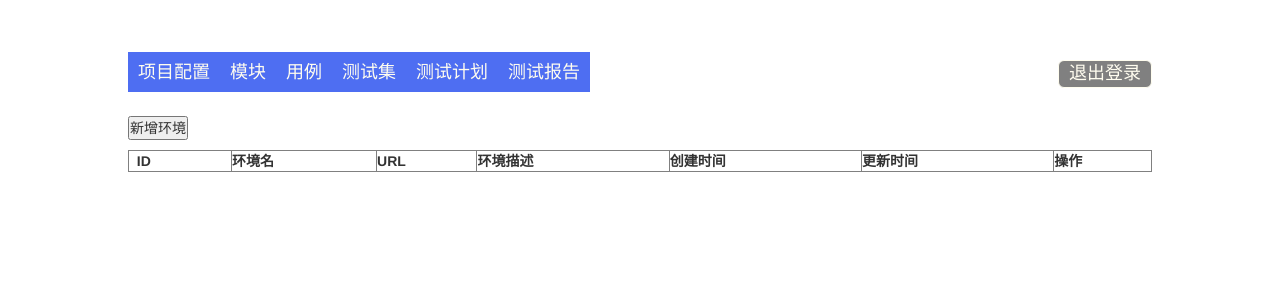
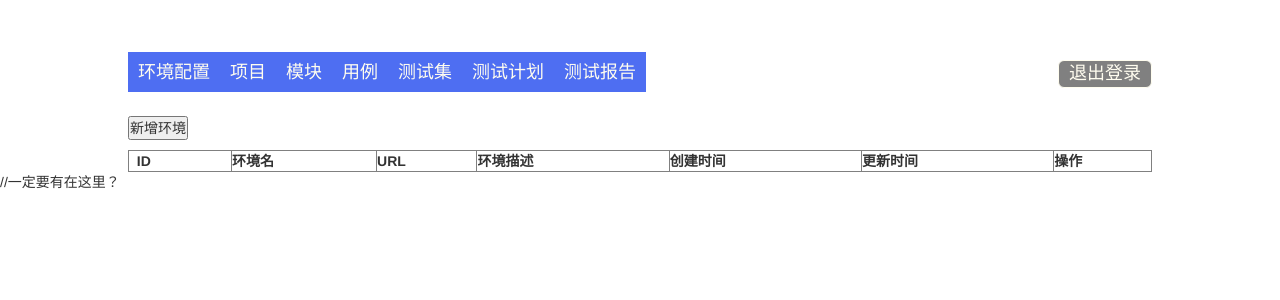
Before and after one commit to xie30/hen-yi-ban, a Django app: template APITestPlat/templates/home.html in a window 1280 px wide. Shown: the top 300 px of the page. Run offline with Django 3.2, Linux system fonts and the light colour scheme; the template is opened without the code that fills it, so the values that code supplies are empty; some libraries are stand-ins or nearby versions.

Commit message:
base.html

```diff
--- a/APITestPlat/static/css/home.css
+++ b/APITestPlat/static/css/home.css
@@ -13,6 +13,7 @@
     margin: 0;
     padding: 0;
     text-decoration: none;
+    list-style:none;
 }
 .home-p {
     /*display: flex;*/
@@ -32,7 +33,7 @@
     cursor: pointer;
 }
 .titles span{
-    padding: 10px;
+    padding:10px;
     font-size: 18px;
     background-color: #4e6ef2;
     color: #fffdef;
@@ -43,6 +44,11 @@
 }
 .titles{
     display: flex;
+}
+.titles-content{
+    display: flex;
+    width: 100%;
+    margin: auto;
 }
 .add-env-but{
     width: 80%;
@@ -55,7 +61,9 @@
     top: 0;
     width: 100%;
     height: 100%;
+    margin: auto;
     background:rgba(0,0,0,0.3);
+
 }
 .add-env-win{
     display: flex;
@@ -73,10 +81,22 @@
     justify-content: center;
     align-items: center;
     background: white;
+
 }
 .add-env-close{
-    display: block;
     float: right;
+    margin-top:-275px;
+    margin-left: -23px;
+}
+#close-but span{
+    margin: 5px;
+}
+.add-new-but{
+    display: flex;
+    padding-top: 200px;
+}
+.env-save-but,.env-cancel-but{
+    padding: 5px;
 }
 
 .set-contents{
--- /dev/null
+++ b/APITestPlat/static/js/base.js
@@ -0,0 +1,58 @@
+// 相当于一个公用的js
+// env配置
+var envco= document.querySelector(".setting span")
+document.querySelector(".setting").onclick = function(){
+    //同时改变tab的属性
+    envco.style.fontSize="21px";
+    envco.style.backgroundColor='blue';
+    reqEnv();
+};
+<!-- 请求环境配置查询的函数-->
+function reqEnv(){
+    //console.log("11111")
+    fetch("/home/autotest/env/",{method:"GET",
+        headers:{"X-CSRFToken":token, "X-Requested-With":"XMLHttpRequest"},
+            })
+        .then(response => response.json())
+        .then(data => {
+            //console.log(data)
+            var innerHTML= '';
+            var envData = data["data"];
+            for (let envs in data["data"]){
+                let ds = envData[parseInt(envs)];
+                let t = temp; //这里的赋值要保证每次循环数据的时候，t都是空的
+                for ( let d in ds){
+                    t = t.split('{' + d + '}').join(ds[d]);
+            }
+                innerHTML += t;
+        }
+            document.querySelector('tbody').innerHTML = innerHTML;
+        //window.location.href=data['url']
+    })
+        .catch((error)=>{
+            console.error('Error:', error);
+        })
+}
+
+//project项目
+var project = document.querySelector(".project")
+var projects = document.querySelector(".project span")
+var token = document.getElementsByName("csrfmiddlewaretoken")[0].value;
+project.onclick = function () {
+    console.log('ppp')
+    projects.style.fontSize="21px";
+    projects.style.backgroundColor='blue';
+    // window.location.href = "/home/autotest/project/";
+    //console.log("333")
+    reqP();
+}
+function reqP() {
+    fetch("/home/autotest/project/",{
+            method:"GET",
+            headers:{"X-CSRFToken":token}
+    })
+        .then(data =>{
+            console.log(data)
+            window.location.href = data["url"];
+        })
+}
--- a/APITestPlat/static/js/home-env.js
+++ b/APITestPlat/static/js/home-env.js
@@ -64,13 +64,10 @@ var temp = `<tr class="env-list-data">
 // <!-- 如果要放在标签的写法 -->
 //var temp= document.querySelector('tbody').innerHTML
 // {#console.log(temp)#}
-document.querySelector(".setting").onclick = function(){
-    reqEnv();
-};
 <!-- 请求环境配置查询的函数-->
 function reqEnv(){
     //console.log("11111")
-    fetch("./autotest/env/",{method:"GET",
+    fetch("/home/autotest/env/",{method:"GET",
         headers:{"X-CSRFToken":token, "X-Requested-With":"XMLHttpRequest"},
             })
         .then(response => response.json())
--- /dev/null
+++ b/APITestPlat/static/js/home-project.js
@@ -0,0 +1 @@
+//点击模块，切换并查询相关数据返回
--- /dev/null
+++ b/APITestPlat/templates/base.html
@@ -0,0 +1,38 @@
+<!DOCTYPE html>
+<html lang="en">
+<head>
+    <meta charset="UTF-8">
+    <title>首页</title>
+    <link rel="stylesheet" href="/static/css/home.css">
+    <link rel="stylesheet" href="/static/css/base.css">
+    <link rel="stylesheet" href="/static/bootstrap-3.4.1-dist/css/bootstrap.css">
+{#    <script src="/static/js/home-env.js"></script>#}
+{#    <script src="/static/js/home-project.js"></script>#}
+{#    不需要这里加#}
+
+</head>
+<body>
+{% csrf_token %}
+<div class="home-p">
+    <div class="logout">
+        <button id="logout-but">退出登录</button>
+    </div>
+    <div class="title">
+        <div class="titles">
+            <!-- 通常可以用ul，语义化，而不是都用div -->
+           <ul class="titles-content">
+               <li class="setting"><span>环境配置</span></li>
+               <li class="project"><span>项目</span></li>
+               <li class="mokuai"><span>模块</span></li>
+               <li class="case-list"><span>用例</span></li>
+               <li class="test-suite"><span>测试集</span></li>
+               <li class="test-plan"><span>测试计划</span></li>
+               <li class="test-report"><span>测试报告</span></li>
+           </ul>
+        </div>
+    </div>
+</div>
+    {% block content %}
+    {% endblock %}
+</body>
+</html>
--- a/APITestPlat/templates/home.html
+++ b/APITestPlat/templates/home.html
@@ -1,47 +1,5 @@
-<!DOCTYPE html>
-<html lang="en">
-<head>
-    <meta charset="UTF-8">
-    <title>首页</title>
-    <link rel="stylesheet" href="/static/css/home.css">
-    <link rel="stylesheet" href="/static/css/base.css">
-    <link rel="stylesheet" href="/static/bootstrap-3.4.1-dist/css/bootstrap.css">
-
-</head>
-<body>
-{% csrf_token %}
-<div class="home-p">
-    <div class="logout">
-        <button id="logout-but">退出登录</button>
-    </div>
-    <div class="title">
-        <div class="titles">
-            <!-- 通常可以用ul，语义化，而不是都用div -->
-            <div class="setting">
-                <div class="setting-content">
-                    <span id="setting-text">项目配置</span>
-                </div>
-                <div class="setting-line"></div>
-            </div>
-            <div class="project">
-                <span id="project-text">模块</span>
-                <div class="project-line"></div>
-            </div>
-            <div class="case-list">
-                <span id="case-text">用例</span>
-            </div>
-            <div class="test-suite">
-                <span id="suite-text">测试集</span>
-            </div>
-            <div class="test-plan">
-                <span id="plan-text">测试计划</span>
-            </div>
-            <div class="test-report">
-                <span id="report-text">测试报告</span>
-            </div>
-        </div>
-    </div>
-</div>
+{% extends 'base.html' %}
+{% block content %}
     <!-- 项目配置列表/表格 -->
     <div class="add-env-but">
         <button class="add-button">
@@ -54,15 +12,10 @@
     <div class="add-env">
         <div class="add-env-win">
             <div class="new-env">
-            <div class="add-env-close">
-                <button id="close-but">
-                    <span>x</span>
-                </button>
-            </div>
                 <div class="add-env-content">
                     <p>环境名：<input type="text" id="env-name"></p>
-                <p>Host：<input type="text" id="env-host"></p>
-                <p>描述：<input type="text" id="env-description"></p>
+                    <p>H o s t：<input type="text" id="env-host"></p>
+                    <p>简 &nbsp介&nbsp：<input type="text" id="env-description"></p>
                 </div>
                 <div class="add-new-but">
                     <div class="env-save-but">
@@ -73,8 +26,12 @@
                 </div>
                 </div>
             </div>
+            <div class="add-env-close">
+                    <button id="close-but">
+                        <span>x</span>
+                    </button>
                 </div>
-
+        </div>
     </div>
     <table class="set-contents" border="1">
         <thead>
@@ -90,6 +47,7 @@
         </thead>
         <tbody></tbody>
     </table>
+    <!-- 项目 -->
     <!-- 模块列表/表格 -->
 
     <!-- 测试用例列表/表格 -->
@@ -99,9 +57,6 @@
     <!-- 测试计划列表/表格 -->
 
     <!-- 报告模块列表/表格 -->
-
-
     <script src="/static/js/home-env.js"></script>
-<script src="/static/js/home-mo.js"></script>
-</body>
-</html>
+    <script src="/static/js/base.js"></script> //一定要有在这里？
+{% endblock %}
```
Also changed, not shown: APITestPlat/auto_test/url.py (+5 -2 lines), APITestPlat/auto_test/views.py (+51 -1 lines), APITestPlat/templates/project.html (added, +9 -0 lines), APITestPlat/db.sqlite3, APITestPlat/static/js/home-mo.js (deleted), README.md. Lines whose indentation alone changed are shown as unchanged.
